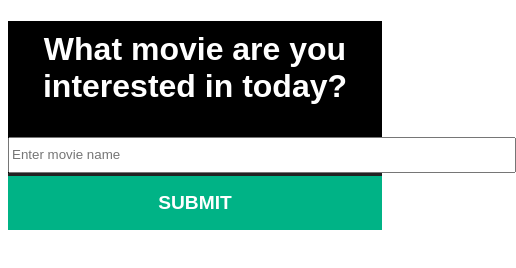
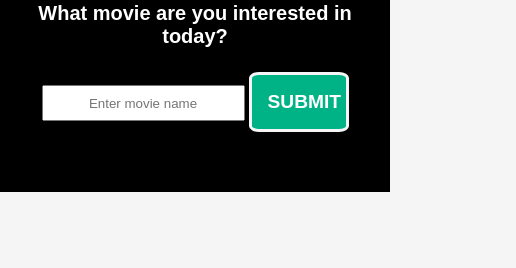
Before and after one commit to villarnovar/movies-api, a plain HTML site: page index.html in a window 390 px wide. Shown: the whole page, 516 px wide, since content can reach past the window. Drawn offline with Linux system fonts and the light colour scheme.

Commit message:
Add files via upload

```diff
--- a/movies.css
+++ b/movies.css
@@ -14,7 +14,7 @@
     height: 30px;
 }
 #main-button{
-    background-color: #00b386;
+  background-color: #00b386;
   color: #fff;
   padding: 1rem;
   font-size: 1.2rem;
@@ -31,3 +31,51 @@
     padding: 10px;
     display: flex
 }
+
+@media screen and (max-width: 600px) {
+    body {
+      background-color: whitesmoke;
+      padding: 0px;
+      margin: 0px;
+
+    }
+
+    #main-header{
+        text-align: center;
+        background-color: black;
+        height: 200px;
+        padding-top: -40px;
+        margin-top: -21px;
+    }
+
+    #header{
+        color: white;
+        padding: 10px;
+        font-family: sans-serif;
+        font-size: 20px;
+    }
+    #text2{
+        width: 50%;
+        height: 30px;
+        text-align: center;
+    }
+    #main-button{
+        background-color: #00b386;
+      color: #fff;
+      padding: 1rem;
+      border-radius: 10%;
+      border: 3px solid whitesmoke;
+      outline: none;
+      width: 100px;
+      cursor: pointer;
+      transition: background-color 0.25s;
+    }
+    #info{
+        margin: 10px;
+        padding: 10px;
+        display: flex
+    }
+    #returnMovie{
+        text-align: center;
+    }
+  }
```
